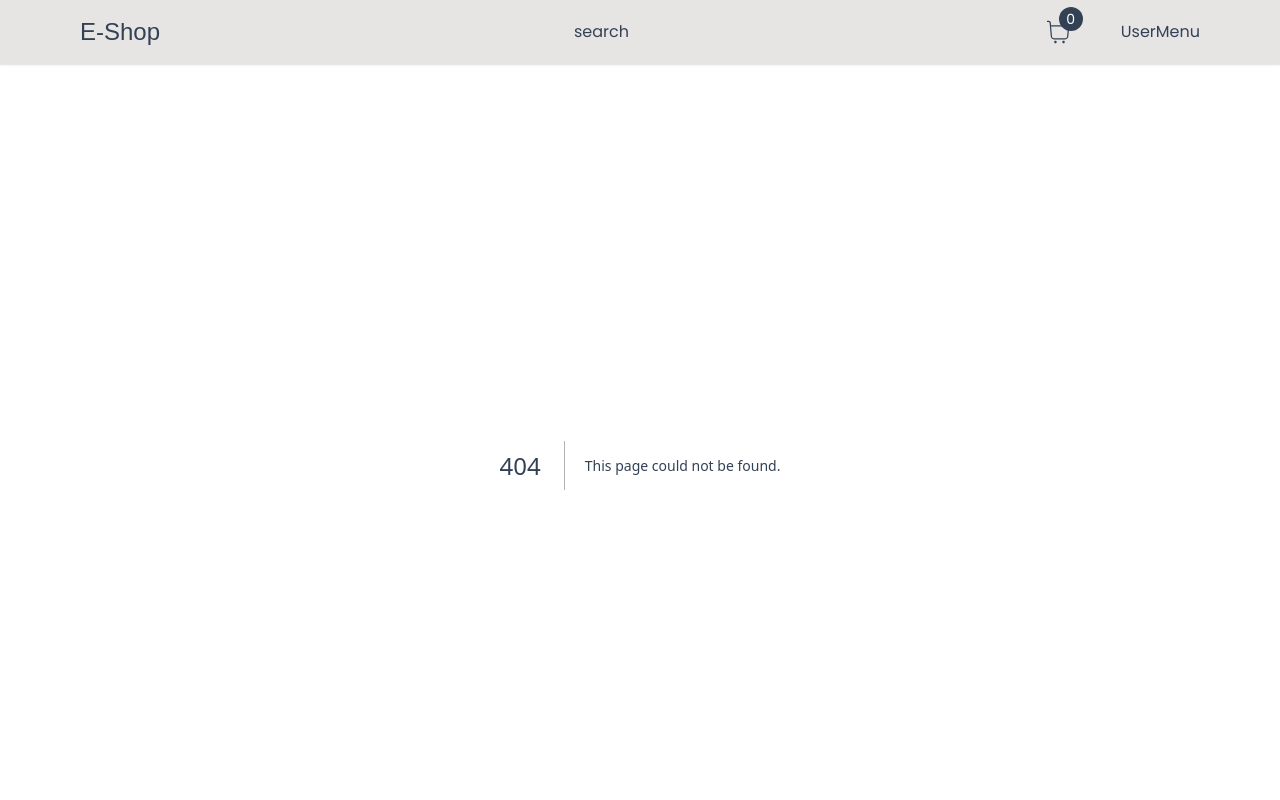
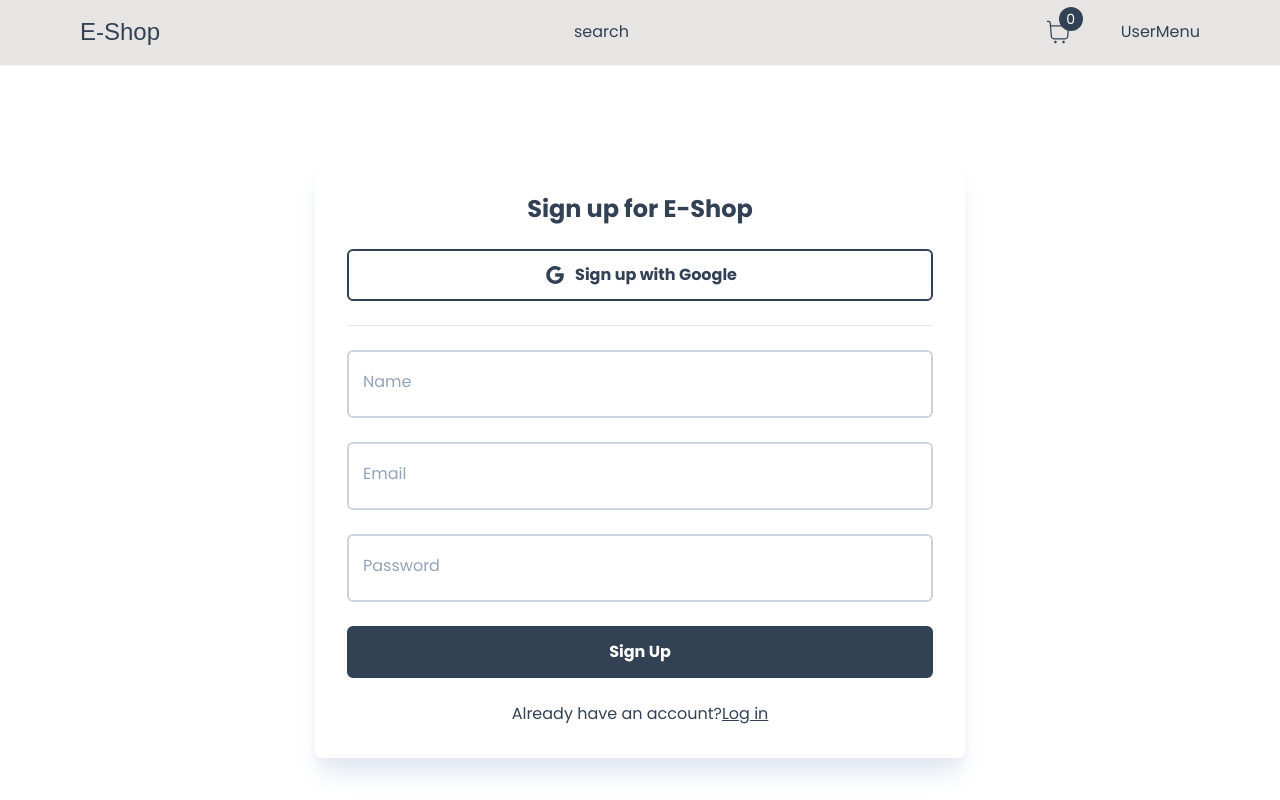
Before and after one commit to jeonseungbeom/E-commerce, a Next.js app: page /register in a window 1280 px wide. Before the commit this address had no page. Shown: the top 800 px of the page. Built offline with nearby package versions, Linux system fonts and the light colour scheme; a web font is replaced by a local one.

Commit message:
회원가입, 로그인_hook-form 및 UI 추가

```diff
--- /dev/null
+++ b/app/components/inputs/Input.tsx
@@ -0,0 +1,41 @@
+'use client';
+
+import { UseFormRegister, FieldValues, FieldErrors } from 'react-hook-form';
+
+interface InputProps {
+    id: string;
+    label: string;
+    type?: string;
+    disabled?: boolean;
+    required?: boolean;
+    register: UseFormRegister<FieldValues>;
+    errors: FieldErrors;
+}
+
+const Input: React.FC<InputProps> = ({ id, label, type, disabled, required, register, errors }) => {
+    return (
+        <div className="relative w-full">
+            <input
+                autoComplete="off"
+                id={id}
+                disabled={disabled}
+                {...register(id, { required })}
+                placeholder=""
+                type={type}
+                className={`w-full p-4 pt-6 font-light transition border-2 rounded-md outline-none peer by-white disabled:opacity-70 disabled:cursor-not-allowed ${
+                    errors[id] ? 'border-rose-400' : 'border-slate-300'
+                } ${errors[id] ? 'focus:border-rose-400' : 'focus:border-slate-300'}`}
+            ></input>
+            <label
+                htmlFor={id}
+                className={`absolute z-10 duration-150 transform -translate-y-3 cursor-text text:md top-5 origin-[0] left-4 peer-placeholder-shown:scale-100 peer-placeholder-shown:translate-y-0 peer-focus:scale-75 peer-focus:-translate-y-4 ${
+                    errors[id] ? 'text-rose-500' : 'text-slate-400'
+                }`}
+            >
+                {label}
+            </label>
+        </div>
+    );
+};
+
+export default Input;
--- /dev/null
+++ b/app/components/products/FormWrap.tsx
@@ -0,0 +1,11 @@
+const FormWrap = ({ children }: { children: React.ReactNode }) => {
+    return (
+        <div className="flex items-center justify-center h-full pt-24 pb-12 min-h-fit">
+            <div className="max-w-[650px] w-full flex flex-col gap-6 items-center shadow-xl shadow-slate-200 rounded-md p-4 md:p-8">
+                {children}
+            </div>
+        </div>
+    );
+};
+
+export default FormWrap;
--- /dev/null
+++ b/app/login/LoginForm.tsx
@@ -0,0 +1,50 @@
+'use client';
+
+import { useState } from 'react';
+import Heading from '../components/products/Heading';
+import { FieldValues, SubmitHandler, useForm } from 'react-hook-form';
+import Input from '../components/inputs/Input';
+import Button from '../components/Button';
+import Link from 'next/link';
+import { AiOutlineGoogle } from 'react-icons/ai';
+
+const LoginForm = () => {
+    const [isLoading, setIsLoading] = useState(false);
+    const {
+        register,
+        handleSubmit,
+        formState: { errors },
+    } = useForm<FieldValues>({ defaultValues: { name: '', email: '', password: '' } });
+
+    const onSubmit: SubmitHandler<FieldValues> = (data) => {
+        setIsLoading(true);
+        console.log(data);
+    };
+
+    return (
+        <>
+            <Heading title="Sign in to E-Shop" />
+            <Button outline label="Continue with Google" icon={AiOutlineGoogle} onClick={() => {}} />
+            <hr className="w-full h-px bg-slate-300" />
+            <Input id="email" label="Email" disabled={isLoading} register={register} errors={errors} required />
+            <Input
+                id="password"
+                label="Password"
+                disabled={isLoading}
+                register={register}
+                errors={errors}
+                required
+                type="password"
+            />
+            <Button label={isLoading ? 'Loading' : 'Login'} onClick={handleSubmit(onSubmit)} />
+            <p>
+                Do not an account?
+                <Link className="underline" href="/register">
+                    Sign Up
+                </Link>
+            </p>
+        </>
+    );
+};
+
+export default LoginForm;
--- /dev/null
+++ b/app/login/page.tsx
@@ -0,0 +1,15 @@
+import Container from '../components/Container';
+import FormWrap from '../components/products/FormWrap';
+import LoginForm from './LoginForm';
+
+const Login = () => {
+    return (
+        <Container>
+            <FormWrap>
+                <LoginForm />
+            </FormWrap>
+        </Container>
+    );
+};
+
+export default Login;
--- /dev/null
+++ b/app/register/RegisterForm.tsx
@@ -0,0 +1,51 @@
+'use client';
+
+import { useState } from 'react';
+import Heading from '../components/products/Heading';
+import { FieldValues, SubmitHandler, useForm } from 'react-hook-form';
+import Input from '../components/inputs/Input';
+import Button from '../components/Button';
+import Link from 'next/link';
+import { AiOutlineGoogle } from 'react-icons/ai';
+
+const RegisterForm = () => {
+    const [isLoading, setIsLoading] = useState(false);
+    const {
+        register,
+        handleSubmit,
+        formState: { errors },
+    } = useForm<FieldValues>({ defaultValues: { name: '', email: '', password: '' } });
+
+    const onSubmit: SubmitHandler<FieldValues> = (data) => {
+        setIsLoading(true);
+        console.log(data);
+    };
+
+    return (
+        <>
+            <Heading title="Sign up for E-Shop" />
+            <Button outline label="Sign up with Google" icon={AiOutlineGoogle} onClick={() => {}} />
+            <hr className="w-full h-px bg-slate-300" />
+            <Input id="name" label="Name" disabled={isLoading} register={register} errors={errors} required />
+            <Input id="email" label="Email" disabled={isLoading} register={register} errors={errors} required />
+            <Input
+                id="password"
+                label="Password"
+                disabled={isLoading}
+                register={register}
+                errors={errors}
+                required
+                type="password"
+            />
+            <Button label={isLoading ? 'Loading' : 'Sign Up'} onClick={handleSubmit(onSubmit)} />
+            <p>
+                Already have an account?
+                <Link className="underline" href="/login">
+                    Log in
+                </Link>
+            </p>
+        </>
+    );
+};
+
+export default RegisterForm;
--- /dev/null
+++ b/app/register/page.tsx
@@ -0,0 +1,15 @@
+import Container from '../components/Container';
+import FormWrap from '../components/products/FormWrap';
+import RegisterForm from './RegisterForm';
+
+const Register = () => {
+    return (
+        <Container>
+            <FormWrap>
+                <RegisterForm />
+            </FormWrap>
+        </Container>
+    );
+};
+
+export default Register;
--- a/package.json
+++ b/package.json
@@ -23,6 +23,7 @@
     "postcss": "8.4.32",
     "react": "18.2.0",
     "react-dom": "18.2.0",
+    "react-hook-form": "^7.49.2",
     "react-hot-toast": "^2.4.1",
     "react-icons": "^4.12.0",
     "tailwindcss": "3.3.6",
```
Also changed, not shown: 1 other file (tests, documents, lock files or other folders).
